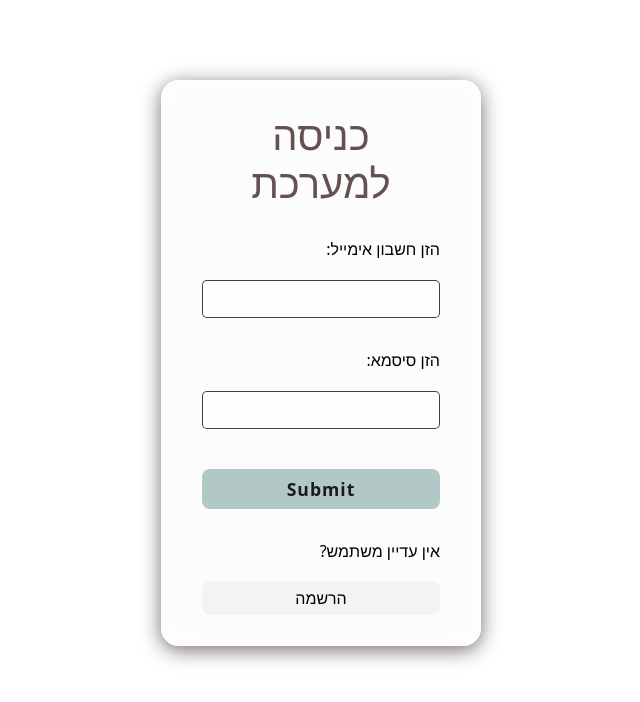
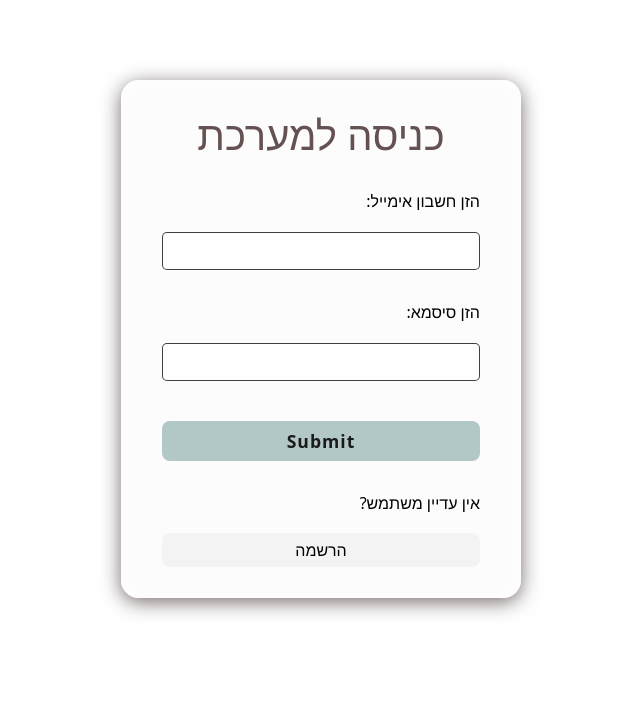
Before and after one commit to tair-smartnpv/Tasks-manager, a CodeIgniter app: page /TaskManager/index.php/Login in a window 1280 px wide. Shown: the top 702 px of the page, without its empty margins (319-959 px from the left). Run offline with CodeIgniter, Linux system fonts and the light colour scheme; some libraries are stand-ins or nearby versions.

Commit message:
restyle screens

```diff
--- a/assets/loginStyle.css
+++ b/assets/loginStyle.css
@@ -10,7 +10,8 @@ html, body {
 }
 
 .wrapper {
-	width: 25%;
+	width: 100%;
+	max-width: 400px;
 	background: rgba(163, 147, 147, 0.03);
 	margin: 80px auto;
 	padding: 30px 40px;
--- a/assets/registerStyle.css
+++ b/assets/registerStyle.css
@@ -7,7 +7,8 @@ html, body {
 }
 
 .wrapper {
-	width: 400px;
+	width: 100%;
+	max-width: 400px;
 	background: rgba(163, 147, 147, 0.03);
 	margin: 80px auto;
 	padding: 30px 40px;
```
Also changed, not shown: assets/tasksStyle.css (+25 -8 lines).
